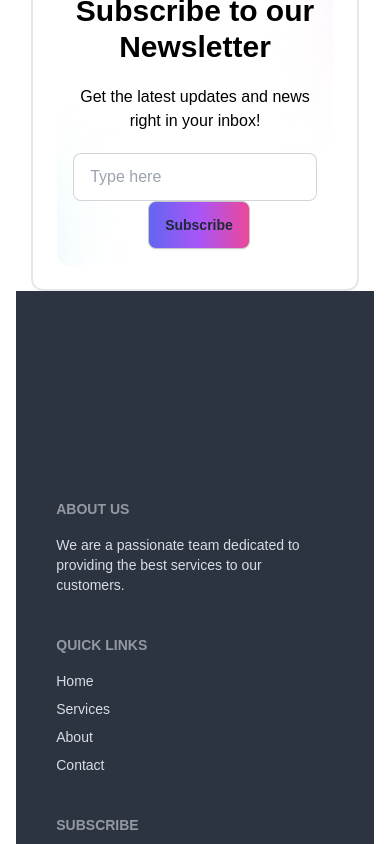
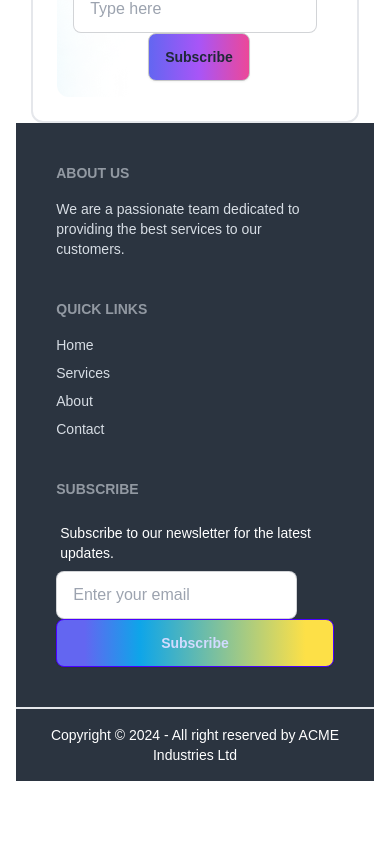
Before and after one commit to sbsajibsx/buy-players, a React (Vite) app: page / in a window 390 px wide. Shown: the part 7040-7884 px from the top of the page. After the commit the page ends 7821 px from the top, so only its background shows below. Built offline with nearby package versions, Linux system fonts and the light colour scheme.

Commit message:
responsive done

```diff
--- a/src/components/Footer/Footer.jsx
+++ b/src/components/Footer/Footer.jsx
@@ -30,7 +30,7 @@ const Footer = () => {
             </div>
           </div>
         </div>
-        <footer className="footer bg-neutral text-neutral-content p-10 pt-52 border-b-2">
+        <footer className="footer bg-neutral text-neutral-content p-10 md:pt-52 border-b-2">
           <nav>
             <h6 className="footer-title">About Us</h6>
             <p>
--- a/src/components/Players/Players.jsx
+++ b/src/components/Players/Players.jsx
@@ -11,7 +11,7 @@ const Players = ({handleSelectedPlayers}) => {
   }, []);
   return (
     <div>
-      <div className="w-11/12 mx-auto mb-52">
+      <div className="w-11/12 mx-auto mb-10 md:mb-52">
       <div className="text-3xl font-bold mb-3">Available Players</div>
         <div className="md:grid md:grid-cols-2 lg:grid-cols-3 gap-3 space-y-3">
           {players.map((player) => (
```
